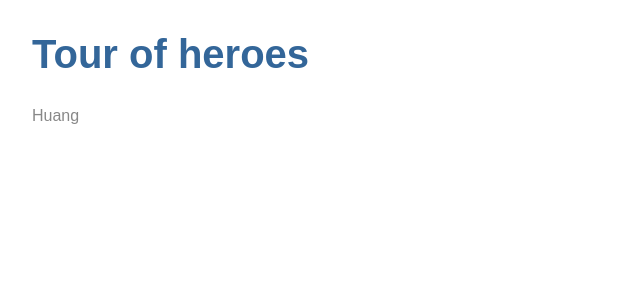
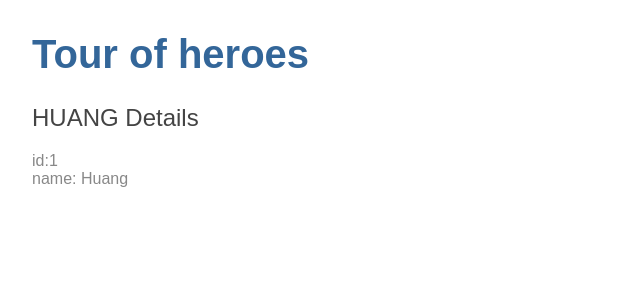
Before and after one commit to Huangkai1008/awesome-ag, an Angular app in the folder heroes/: page / in a window 1280 px wide. Shown: the top 300 px of the page, without its empty margins (0-640 px from the left). Built offline with nearby package versions, Linux system fonts and the light colour scheme.

Commit message:
显示hero

```diff
--- /dev/null
+++ b/heroes/src/app/hero.ts
@@ -0,0 +1,7 @@
+export class Hero {
+    /**
+     * 英雄类
+     */
+    id: number;
+    name: string;
+}
--- a/heroes/src/app/heroes/heroes.component.html
+++ b/heroes/src/app/heroes/heroes.component.html
@@ -1 +1,3 @@
-{{hero}}
+<h2>{{ hero.name | uppercase }} Details</h2> <!--内置管道-->
+<div><span>id:</span>{{hero.id}}</div>
+<div><span>name: </span> {{hero.name}} </div>
--- a/heroes/src/app/heroes/heroes.component.ts
+++ b/heroes/src/app/heroes/heroes.component.ts
@@ -1,4 +1,5 @@
 import {Component, OnInit} from '@angular/core';
+import { Hero } from '../hero';
 
 @Component({
   selector: 'app-heroes',
@@ -7,7 +8,10 @@
 })
 
 export class HeroesComponent implements OnInit {
-  hero = 'Huang';
+  hero: Hero = {
+    id : 1,
+    name: 'Huang'
+  };
   constructor() {}
   ngOnInit() {
 
```
Also changed, not shown: 1 other file (tests, documents, lock files or other folders).
